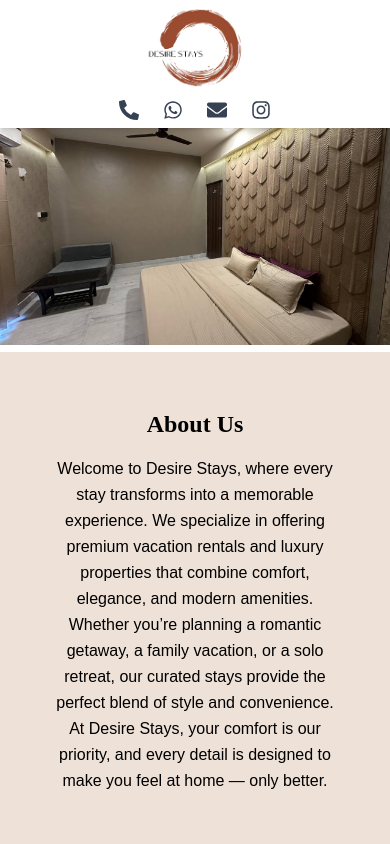
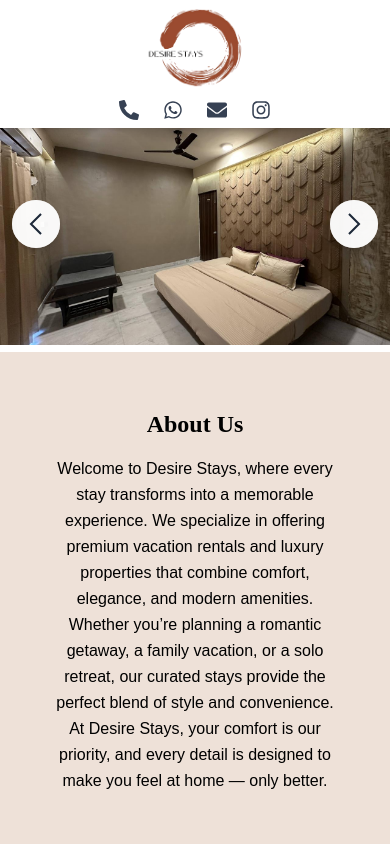
Before and after one commit to AQITPvtLtd/desirestays, a Next.js app: page / in a window 390 px wide. Shown: the top 844 px of the page. Built offline with nearby package versions, Linux system fonts and the light colour scheme.

Commit message:
add new updates

```diff
--- a/src/components/homepage/Banner.jsx
+++ b/src/components/homepage/Banner.jsx
@@ -7,34 +7,27 @@ import "slick-carousel/slick/slick-theme.css";
 import Image from "next/image";
 import { GrPrevious, GrNext } from "react-icons/gr";
 
-/* Custom arrow components (react-slick will pass className/style/onClick) */
-const PrevArrow = (props) => {
-    const { className, style, onClick } = props;
-    return (
+/* ⬅️ Previous Arrow */
+const PrevArrow = ({ onClick }) => (
     <button
         aria-label="Previous slide"
-            className={`${className} !flex !items-center !justify-center bg-white/80 rounded-full p-2 shadow-md`}
-            style={{ ...style, zIndex: 2 }}
         onClick={onClick}
+        className="absolute left-3 top-1/2 -translate-y-1/2 z-10 bg-white/80 hover:bg-white text-gray-800 rounded-full p-3 shadow-lg transition-all duration-200 flex items-center justify-center"
     >
-            <GrPrevious />
+        <GrPrevious className="text-2xl sm:text-3xl" />
     </button>
 );
-};
 
-const NextArrow = (props) => {
-    const { className, style, onClick } = props;
-    return (
+/* ➡️ Next Arrow */
+const NextArrow = ({ onClick }) => (
     <button
         aria-label="Next slide"
-            className={`${className} !flex !items-center !justify-center bg-white/80 rounded-full p-2 shadow-md`}
-            style={{ ...style, zIndex: 2 }}
         onClick={onClick}
+        className="absolute right-3 top-1/2 -translate-y-1/2 z-10 bg-white/80 hover:bg-white text-gray-800 rounded-full p-3 shadow-lg transition-all duration-200 flex items-center justify-center"
     >
-            <GrNext />
+        <GrNext className="text-2xl sm:text-3xl" />
     </button>
 );
-};
 
 const Banner = () => {
     const sliderRef = useRef(null);
@@ -42,40 +35,25 @@ const Banner = () => {
     const settings = {
         dots: true,
         infinite: true,
-        arrows: true,
         slidesToShow: 1,
         slidesToScroll: 1,
         autoplay: true,
-        autoplaySpeed: 3000,
-        pauseOnHover: true,
-        adaptiveHeight: false,
-        swipeable: false,
-        emulateTouch: false,
-        stopOnHover: false,
+        autoplaySpeed: 4000,
+        pauseOnHover: false,
+        arrows: true,
         prevArrow: <PrevArrow />,
         nextArrow: <NextArrow />,
-        responsive: [
-            {
-                breakpoint: 768,
-                settings: {
-                    slidesToShow: 1,
-                    slidesToScroll: 1,
-                    swipeToSlide: true,
-                    arrows: false, // hide arrows on small screens
-                },
-            },
-        ],
+        swipe: true,
+        draggable: true,
     };
 
     useEffect(() => {
-        // start autoplay if slider instance exists
         if (sliderRef.current && typeof sliderRef.current.slickPlay === "function") {
             sliderRef.current.slickPlay();
         }
     }, []);
 
     const images = [
-        // "/banner/banner1.png",
         "/banner/banner2.jpeg",
         "/banner/homebanner1.jpeg",
         "/banner/homebanner2.jpeg",
@@ -93,8 +71,7 @@ const Banner = () => {
         <div className="relative overflow-hidden">
             <Slider ref={sliderRef} {...settings}>
                 {images.map((src, idx) => (
-                    <div key={`${src}-${idx}`} className="w-full h-full">
-                        {/* parent must be relative when using Image fill */}
+                    <div key={idx} className="w-full h-full relative">
                         <div className="relative w-full h-[250px] sm:h-[350px] md:h-[500px] lg:h-[580px]">
                             <Image
                                 src={src}
@@ -108,6 +85,10 @@ const Banner = () => {
                     </div>
                 ))}
             </Slider>
+
+            {/* External control buttons (so arrows always clickable) */}
+            <PrevArrow onClick={() => sliderRef.current?.slickPrev()} />
+            <NextArrow onClick={() => sliderRef.current?.slickNext()} />
         </div>
     );
 };
--- a/src/components/homepage/desireStays/Desirecourtyard.jsx
+++ b/src/components/homepage/desireStays/Desirecourtyard.jsx
@@ -14,15 +14,20 @@ const courtyards = [
         title: "Courtyard 1.0",
         images: [
 
-            "/courtyard/third.jpg",
+            // "/courtyard/third.jpg",
             "/banner/newbanner.jpeg",
+            "/banner/colorimg.jpeg",
+            "/banner/homebanner1.jpeg",
+            "/banner/homebanner2.jpeg",
+            "/banner/homebanner3.jpeg",
+            "/banner/homebanner4.jpeg",
             "/courtyard/barthboom.jpeg",
+            // "/courtyard/toilet.jpeg",
             "/courtyard/room.jpeg",
             "/courtyard/room1.jpeg",
             "/courtyard/ten.jpeg",
-            "/courtyard/fifth.jpg",
+            // "/courtyard/fifth.jpg",
             "/courtyard/sixth.jpeg",
-            "/courtyard/seventh.jpg",
         ],
         fits: "8–10 Guests",
         bedrooms: 3,
@@ -61,7 +66,7 @@ const courtyards = [
         id: "3.0",
         title: "Courtyard 3.0",
         images: [
-             "/courtyard/sec.jpg",
+            "/courtyard/sec.jpg",
             "/courtyard/third.jpg",
             "/courtyard/barthboom.jpeg",
             "/courtyard/room.jpeg",
@@ -85,7 +90,7 @@ const courtyards = [
         id: "4.0",
         title: "Courtyard 4.0",
         images: [
-           "/courtyard/sec.jpg",
+            "/courtyard/sec.jpg",
             "/courtyard/third.jpg",
             "/courtyard/barthboom.jpeg",
             "/courtyard/room.jpeg",
```
Also changed, not shown: public/banner/colorimg.jpeg (added), public/banner/toilet.jpeg (added). Lines whose indentation alone changed are shown as unchanged.
